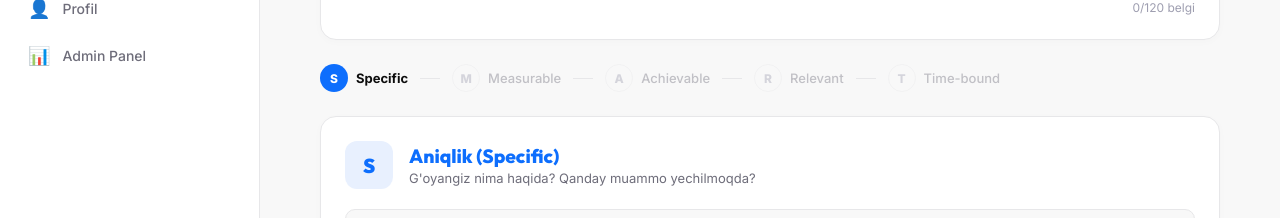
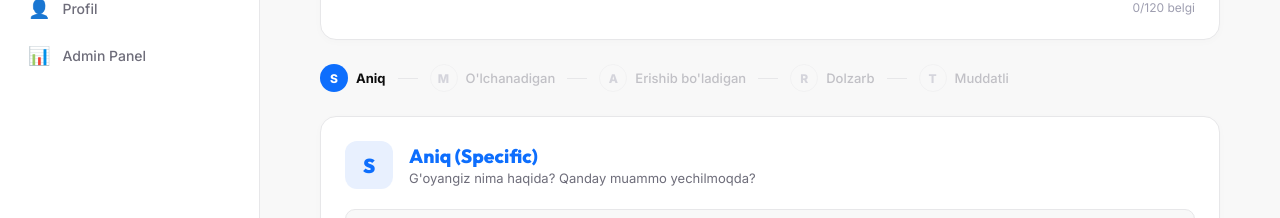
Before and after one commit to Rustamjongimat/boomerang, a Next.js app: page /dashboard/smart in a window 1280 px wide. Shown: the part 325-543 px from the top of the page. Built offline with nearby package versions, Linux system fonts and the light colour scheme.

Commit message:
UI: Translate SMART acronym labels to Uzbek

```diff
--- a/src/app/dashboard/projects/[id]/page.tsx
+++ b/src/app/dashboard/projects/[id]/page.tsx
@@ -158,11 +158,11 @@ export default function ProjectDetailPage() {
             </h2>
             <div style={{ display: "flex", flexDirection: "column", gap: "24px" }}>
               {[
-                { label: "Specific", content: project.specific, color: "#0d6efd", bg: "#e8f0fe" },
-                { label: "Measurable", content: project.measurable, color: "#00b37e", bg: "#e6f8f3" },
-                { label: "Achievable", content: project.achievable, color: "#d97706", bg: "#fef9ee" },
-                { label: "Relevant", content: project.relevant, color: "#7c3aed", bg: "#ede9fe" },
-                { label: "Time-bound", content: project.timeBound, color: "#ea4c89", bg: "#fce4ec" },
+                { label: "Aniq (Specific)", content: project.specific, color: "#0d6efd", bg: "#e8f0fe" },
+                { label: "O'lchanadigan (Measurable)", content: project.measurable, color: "#00b37e", bg: "#e6f8f3" },
+                { label: "Erishib bo'ladigan (Achievable)", content: project.achievable, color: "#d97706", bg: "#fef9ee" },
+                { label: "Dolzarb (Relevant)", content: project.relevant, color: "#7c3aed", bg: "#ede9fe" },
+                { label: "Muddatli (Time-bound)", content: project.timeBound, color: "#ea4c89", bg: "#fce4ec" },
               ].map((s) => (
                 <div key={s.label} style={{
                   paddingLeft: "16px", borderLeft: `3px solid ${s.color}`, position: "relative"
--- a/src/app/dashboard/smart/page.tsx
+++ b/src/app/dashboard/smart/page.tsx
@@ -6,11 +6,11 @@ import toast from "react-hot-toast";
 const STEPS = [
   {
     key: "specific",
-    label: "Specific",
+    label: "Aniq",
     letter: "S",
     color: "#0d6efd",
     bg: "#e8f0fe",
-    title: "Aniqlik (Specific)",
+    title: "Aniq (Specific)",
     question: "G'oyangiz nima haqida? Qanday muammo yechilmoqda?",
     hint: "Maqsad aniq va tushunarli bo'lishi kerak. Nima? Kim? Qayerda? Qachon? Nima uchun?",
     aiTip: "💡 Maslahat: Maqsadingizni aniq bir jumla bilan ifodalang. Masalan: 'O'rta maktab 7-sinf biologiya darsida Phet simulyatsiyasidan foydalanib...'",
@@ -18,11 +18,11 @@ const STEPS = [
   },
   {
     key: "measurable",
-    label: "Measurable",
+    label: "O'lchanadigan",
     letter: "M",
     color: "#00b37e",
     bg: "#e6f8f3",
-    title: "O'lchovlilik (Measurable)",
+    title: "O'lchanadigan (Measurable)",
     question: "Muvaffaqiyatni qanday o'lchaysiz?",
     hint: "Raqamlar va ko'rsatkichlar bilan natijani belgilang.",
     aiTip: "📊 Maslahat: Foiz, ball, vaqt yoki sifat ko'rsatkichlaridan foydalaning. Masalan: 'Test natijalari 20% ga oshadi' yoki '30 daqiqa ichida...'",
@@ -30,11 +30,11 @@ const STEPS = [
   },
   {
     key: "achievable",
-    label: "Achievable",
+    label: "Erishib bo'ladigan",
     letter: "A",
     color: "#d97706",
     bg: "#fef9ee",
-    title: "Erishimlillik (Achievable)",
+    title: "Erishib bo'ladigan (Achievable)",
     question: "Bu g'oyani amalga oshirish uchun qanday resurslar bor?",
     hint: "Mavjud imkoniyatlar, bilim va vositalarni sanab o'ting.",
     aiTip: "🛠 Maslahat: Mavjud texnologiyalar (Quizizz, Kahoot, VR, Phet), moliyaviy resurslar va insoniy salohiyatni ko'rsating.",
@@ -42,11 +42,11 @@ const STEPS = [
   },
   {
     key: "relevant",
-    label: "Relevant",
+    label: "Dolzarb",
     letter: "R",
     color: "#7c3aed",
     bg: "#ede9fe",
-    title: "Dolzarblik (Relevant)",
+    title: "Dolzarb (Relevant)",
     question: "Bu g'oya nega hozir muhim va dolzarb?",
     hint: "Zamonaviy ta'lim muammolari bilan bog'liqligini isbotlang.",
     aiTip: "🎯 Maslahat: Milliy ta'lim kontseptsiyasi, raqamli transformatsiya, kabi dolzarb muammolarga bog'lang.",
@@ -54,11 +54,11 @@ const STEPS = [
   },
   {
     key: "timeBound",
-    label: "Time-bound",
+    label: "Muddatli",
     letter: "T",
     color: "#ea4c89",
     bg: "#fce4ec",
-    title: "Muddatlilik (Time-bound)",
+    title: "Muddatli (Time-bound)",
     question: "Bu loyihaning amalga oshirish vaqt jadvali qanday?",
     hint: "Aniq boshlanish va tugash sanalari, oraliq maqsadlarni belgilang.",
     aiTip: "📅 Maslahat: Loyihangizni bosqichlarga bo'ling: 1-oy: rejalashtirish, 2-3-oy: amalga oshirish, 4-oy: baholash. Aniq sanalar bering.",
```
